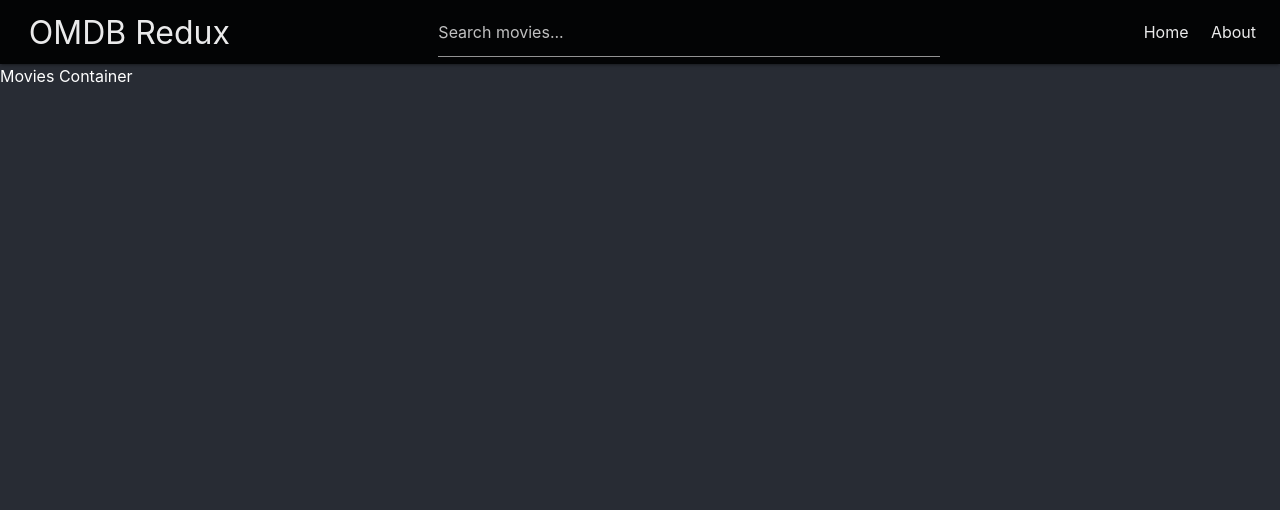
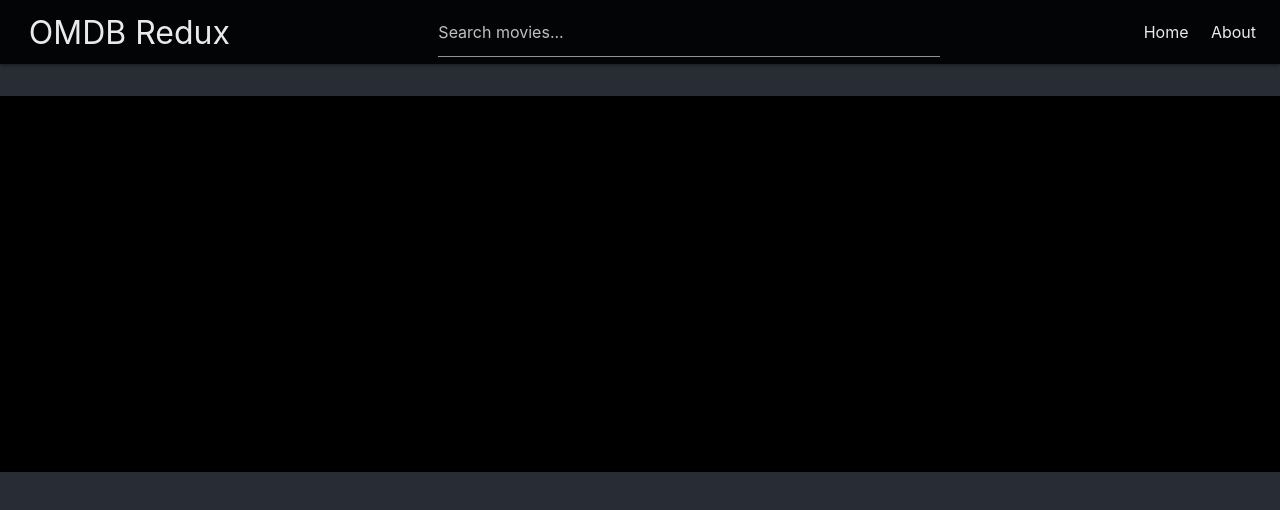
Before and after one commit to ArvinthC3000/chat-app-ms-tems, a React (Create React App) app: page / in a window 1280 px wide. Shown: the top 510 px of the page. Built offline with nearby package versions, Linux system fonts and the light colour scheme.

Commit message:
Movie container component

```diff
--- a/package.json
+++ b/package.json
@@ -14,6 +14,7 @@
     "react-redux": "^7.2.4",
     "react-router-dom": "^5.2.0",
     "react-scripts": "4.0.3",
+    "redux": "^4.1.0",
     "redux-devtools-extension": "^2.13.9",
     "redux-thunk": "^2.3.0",
     "web-vitals": "^1.0.1"
--- a/src/components/home/Home.jsx
+++ b/src/components/home/Home.jsx
@@ -1,10 +1,11 @@
 import Header from '../shared/Header';
+import Movies from './Movies';
 
 const Home = () => {
   return (
     <div>
       <Header />
-      <div>Movies Container</div>
+      <Movies />
     </div>
   );
 };
--- /dev/null
+++ b/src/components/home/Movies.jsx
@@ -0,0 +1,20 @@
+const Movies = () => {
+  return (
+    <>
+      <div className='header'>
+        {/* {movies !== null && !movies.length ? 'Popular' : `Search result`} */}
+      </div>
+      <div className='movieContainer'>
+        {/* {movies == null ? (
+              popular.map(movie => <MoviesList key={movie.id} movie={movie} />)
+            ) : !movies.length ? (
+              <div className='header'>No result found for '{searchString}'</div>
+            ) : (
+              movies.map(movie => <MoviesList key={movie.id} movie={movie} />)
+            )} */}
+      </div>
+    </>
+  );
+};
+
+export default Movies;
```
